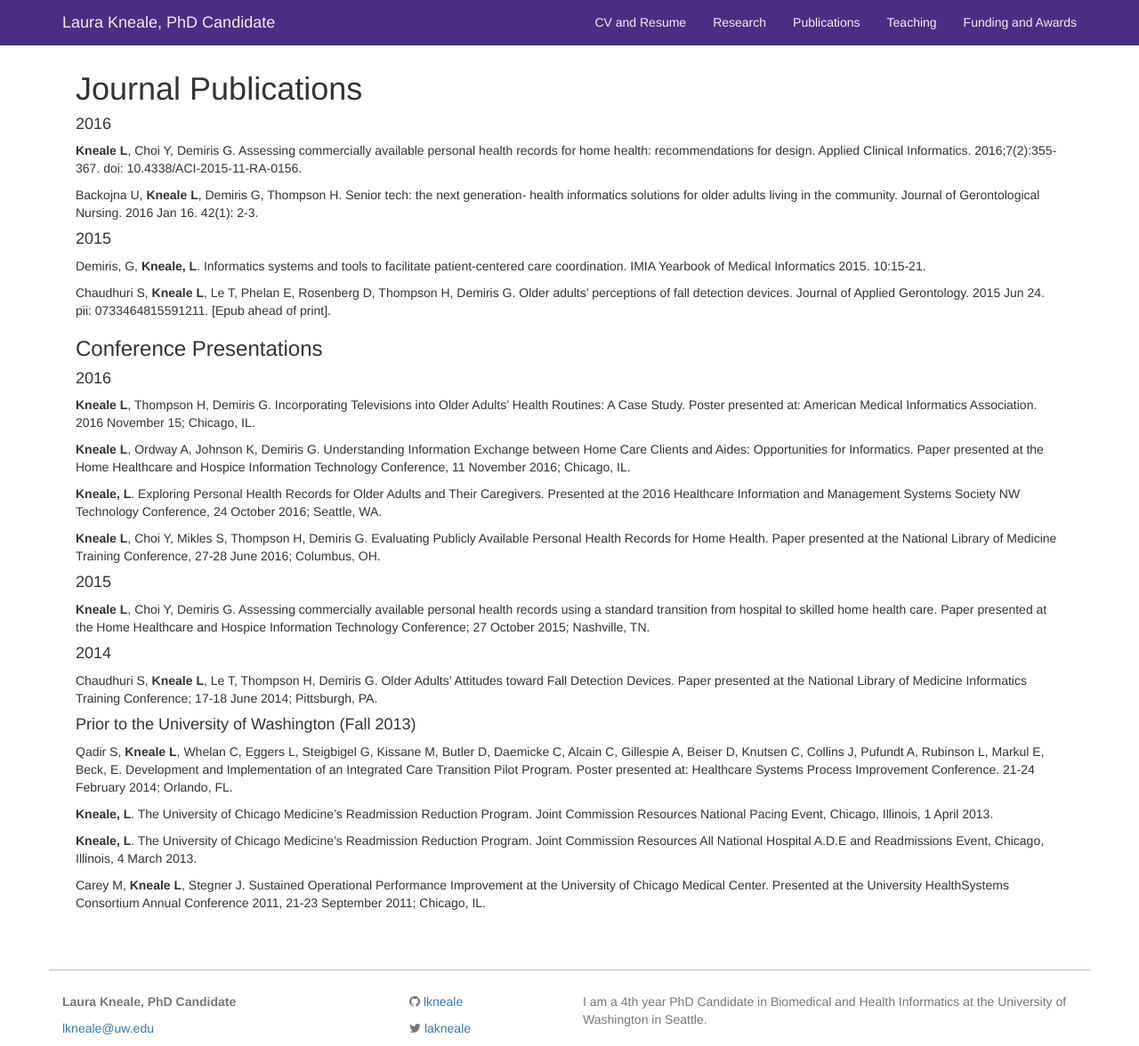
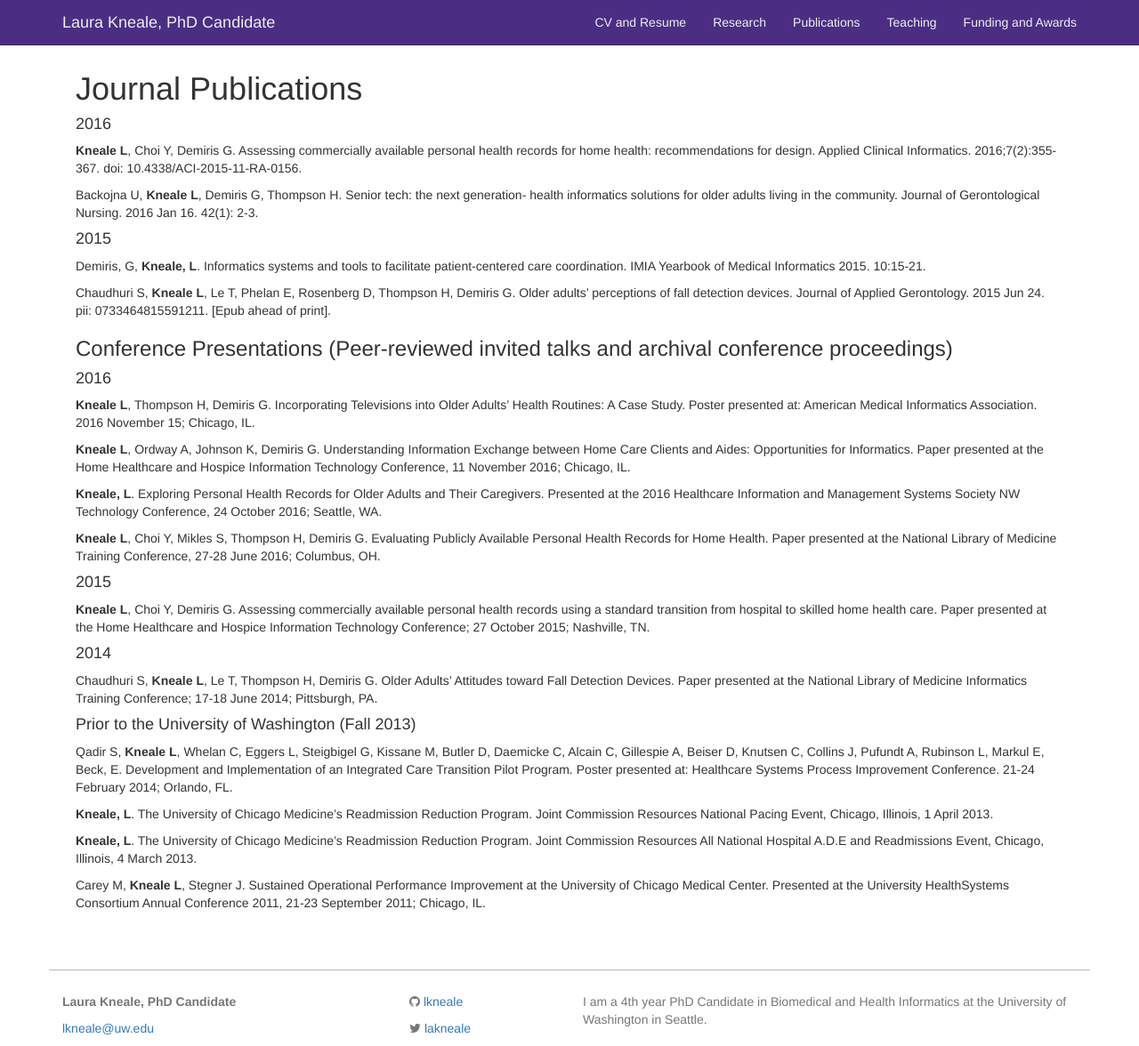
Before and after one commit to lkneale/lkneale.github.io, a Jekyll site: the page built from publications.md, in a window 1280 px wide and 1176 px high. Shown: the whole window at 89% size. Built offline with Jekyll 4.4.1, drawn with Linux system fonts in a browser that asks for light colours.

Commit message:
Update publications.md

```diff
--- a/publications.md
+++ b/publications.md
@@ -16,7 +16,7 @@ Demiris, G, **Kneale, L**. Informatics systems and tools to facilitate patient-c
 
 Chaudhuri S, **Kneale L**, Le T, Phelan E, Rosenberg D, Thompson H, Demiris G. Older adults’ perceptions of fall detection devices. Journal of Applied Gerontology. 2015 Jun 24. pii: 0733464815591211. [Epub ahead of print].
 
-### Conference Presentations
+### Conference Presentations (Peer-reviewed invited talks and archival conference proceedings)
 
 #### 2016
 **Kneale L**, Thompson H, Demiris G. Incorporating Televisions into Older Adults’ Health Routines: A Case Study. Poster presented at: American Medical Informatics Association. 2016 November 15; Chicago, IL.
```
